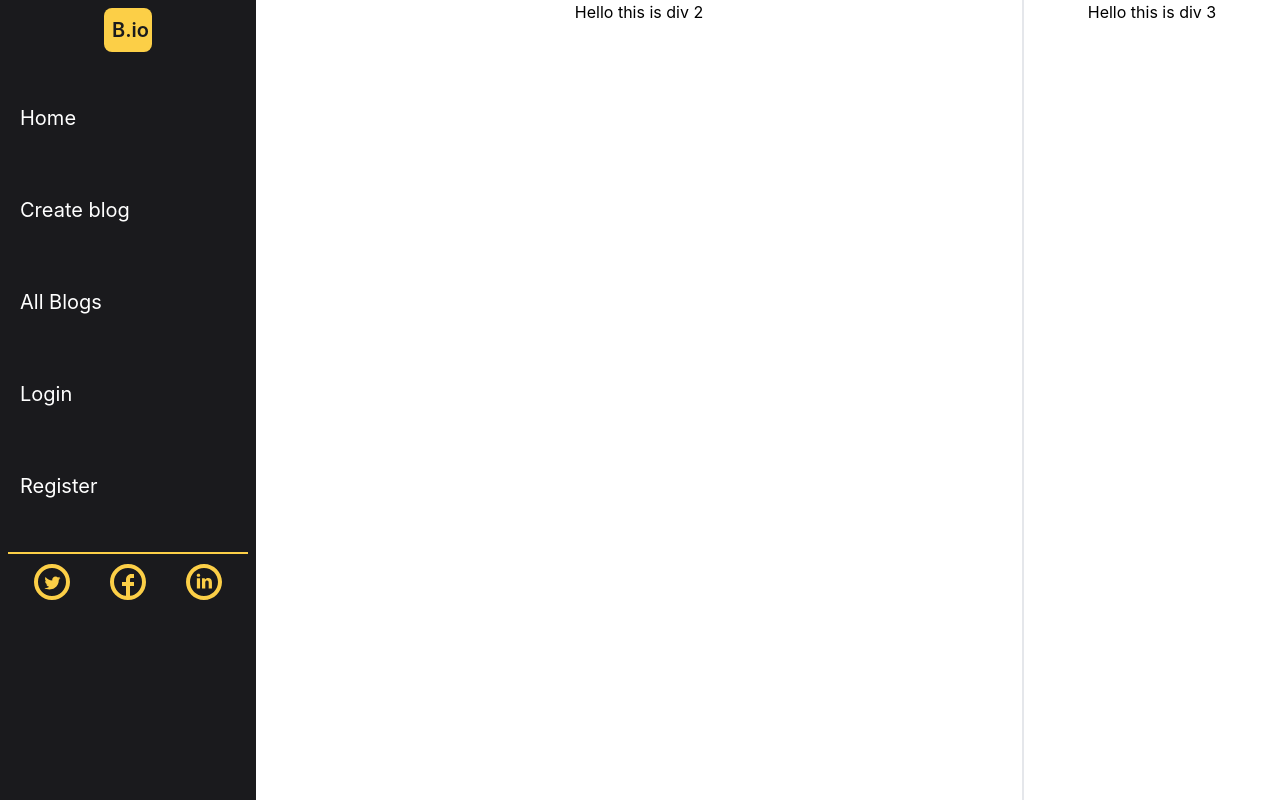
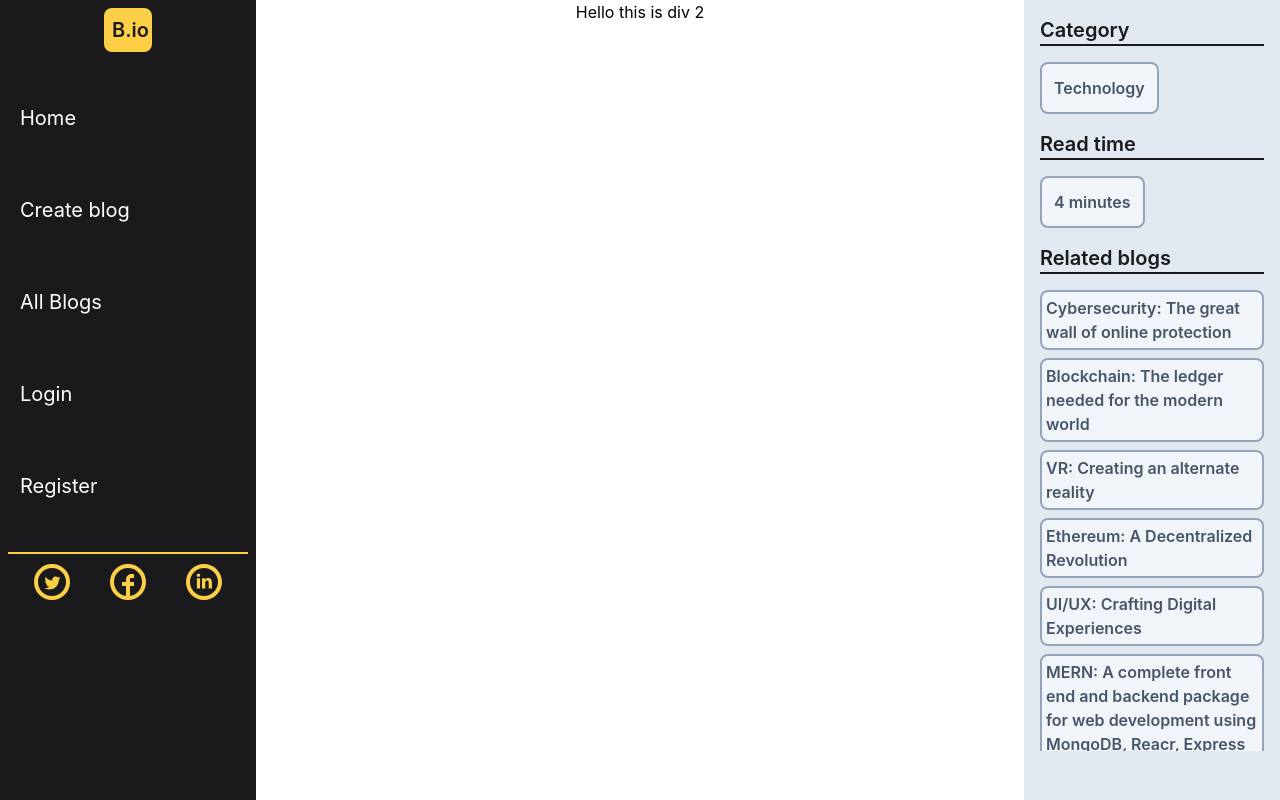
Before and after one commit to Tejas204/Blog-Website, a React (Create React App) app: page /view-blog in a window 1280 px wide. Built offline with nearby package versions, Linux system fonts and the light colour scheme.

Commit message:
Partially completed blog viewing page

```diff
--- a/src/Components/ViewBlog.js
+++ b/src/Components/ViewBlog.js
@@ -1,5 +1,6 @@
 import React from 'react'
 import VerticalNavbar from './VerticalNavbar'
+import { blogsCards } from '../data'
 
 const ViewBlog = () => {
   return (
@@ -19,10 +20,30 @@ const ViewBlog = () => {
         <div className={columnTwo}>
 
             {/* Subdivision 1 */}
-            <div className='w-[100%] col-span-4 md:col-span-3 border-r-2 h-screen'>Hello this is div 2</div>
+            <div className='w-[100%] col-span-4 md:col-span-3 h-screen'>Hello this is div 2</div>
 
             {/* Subdivision 2 */}
-            <div className='w-[100%] md:col-span-1 hidden md:block h-screen'>Hello this is div 3</div>
+            <div className='space-y-4 w-[20%] md:col-span-1 hidden md:block h-screen bg-slate-200 text-left p-4 fixed right-0'>
+                {/* Category */}
+                <p className='border-b-2 border-[#1a1a1d] text-[#1a1a1d] text-xl font-semibold'>Category</p>
+                <p className='p-3 rounded-lg w-fit bg-slate-100 border-2 border-slate-400 text-slate-600 font-semibold'>Technology</p>
+
+                {/* Reading time */}
+                <p className='border-b-2 border-[#1a1a1d] text-[#1a1a1d] text-xl font-semibold'>Read time</p>
+                <p className='p-3 rounded-lg w-fit bg-slate-100 border-2 border-slate-400 text-slate-600 font-semibold'>4 minutes</p>
+
+                {/* Related blogs*/}
+                <p className='border-b-2 border-[#1a1a1d] text-[#1a1a1d] text-xl font-semibold'>Related blogs</p>
+                <div className='space-y-2 overflow-y-auto h-3/5 scroll-smooth'>
+                {blogsCards.map((blogCard, index) => {
+                    if(blogCard.category == 'technology'){
+                        return(
+                            <p className='p-1 rounded-lg w-fit bg-slate-100 border-2 border-slate-400 text-slate-600 font-semibold'>{blogCard.blogTitle}</p>
+                        )
+                    }
+                })}
+                </div>
+            </div>
         </div>
      </div>
   )
```
